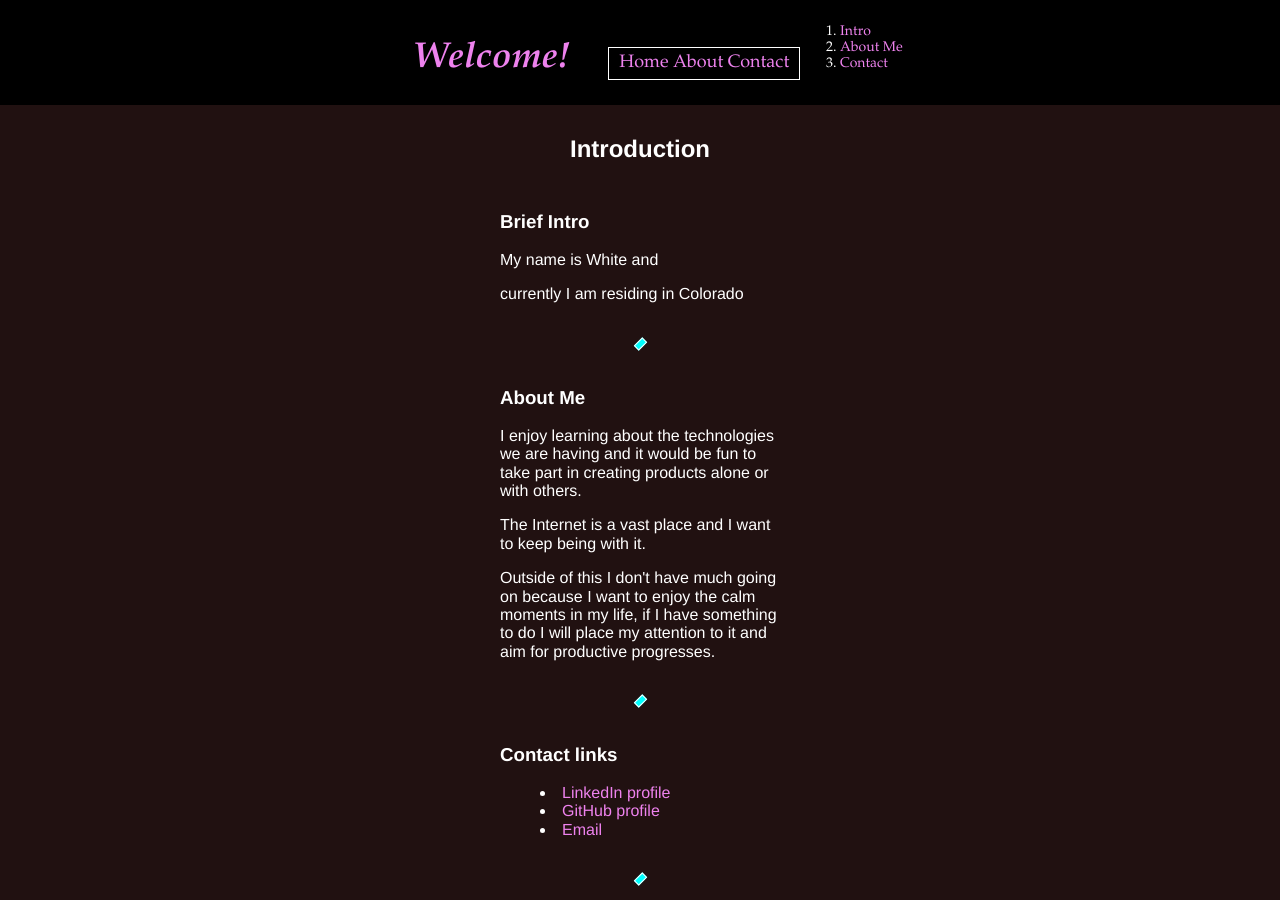
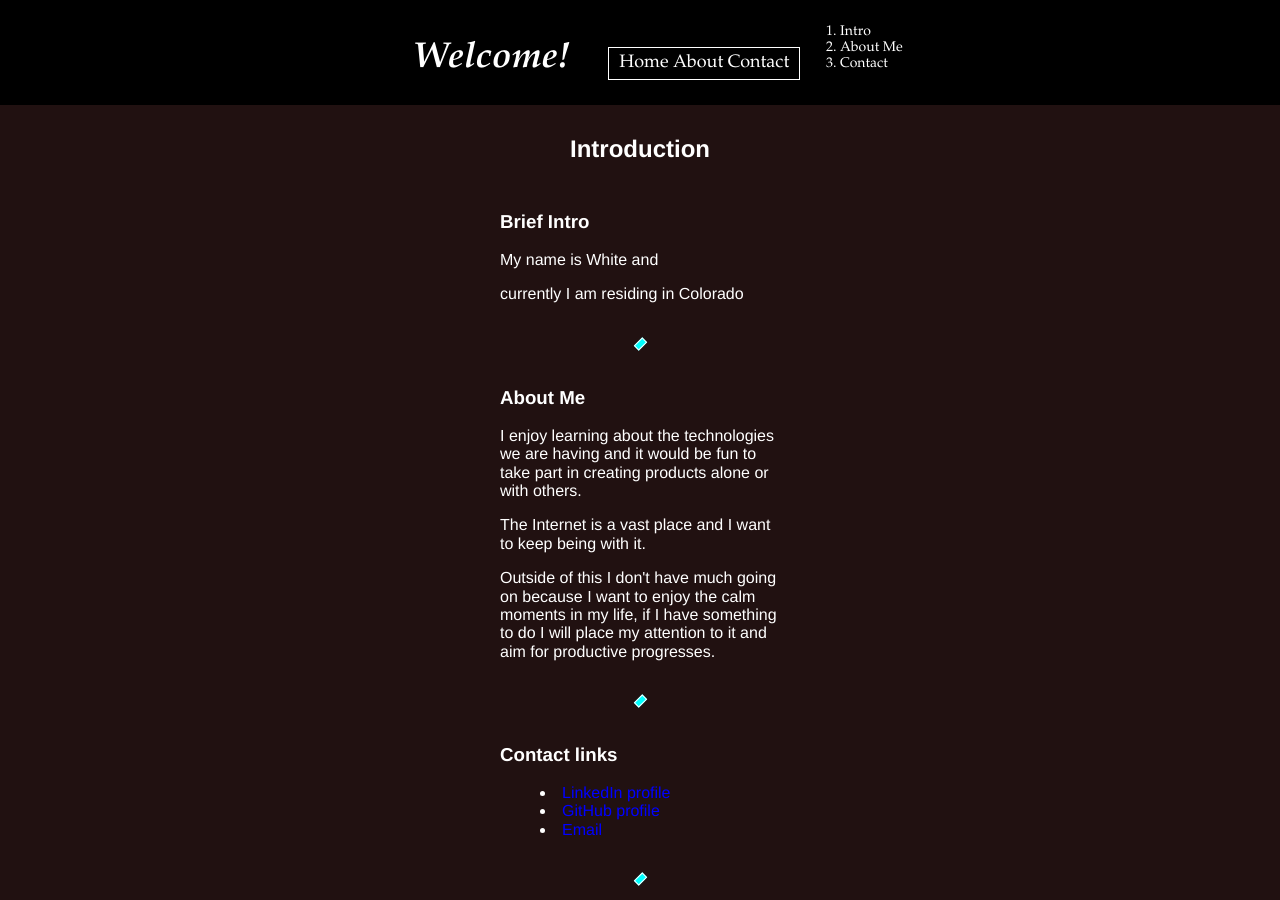
Before and after one commit to WhiteN9/initial-profile, a plain HTML site: page index.html in a window 1280 px wide. Shown: the top 900 px of the page. Drawn offline with nearby package versions, Linux system fonts and the light colour scheme.

Commit message:
Update style.css

```diff
--- a/style.css
+++ b/style.css
@@ -16,7 +16,7 @@ h2 {
 header > ol, footer {
     font-size: 14px;
 }
-.text-header, .text-main, ol, footer {
+.text-header, .text-main, ol, footer, header a{
     color: white;
 }
 .text, a {
@@ -84,16 +84,16 @@ hr {
 }
 
 /*links*/
-a:link {
+main a:link {
+    color: blue;
+}
+main a:visited {
     color: violet;
 }
-a:visited {
-    color: white;
-}
-a:hover, a:focus {
+main a:hover, a:focus {
     color: red;
 }
-a:active {
+main a:active {
     color: cyan;
 }
 
```
